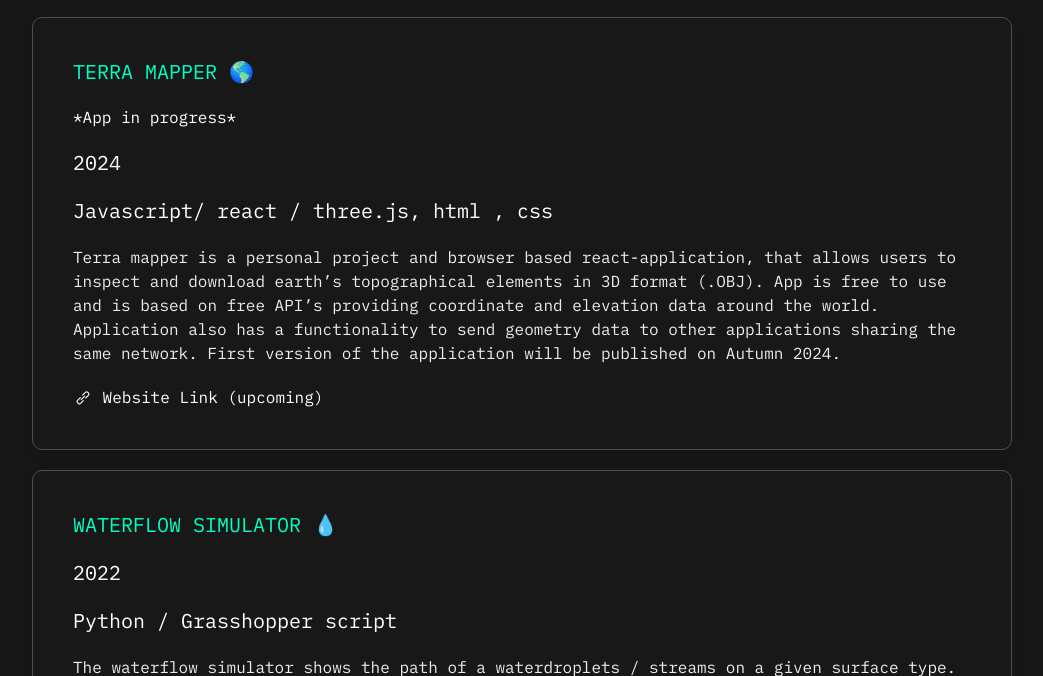
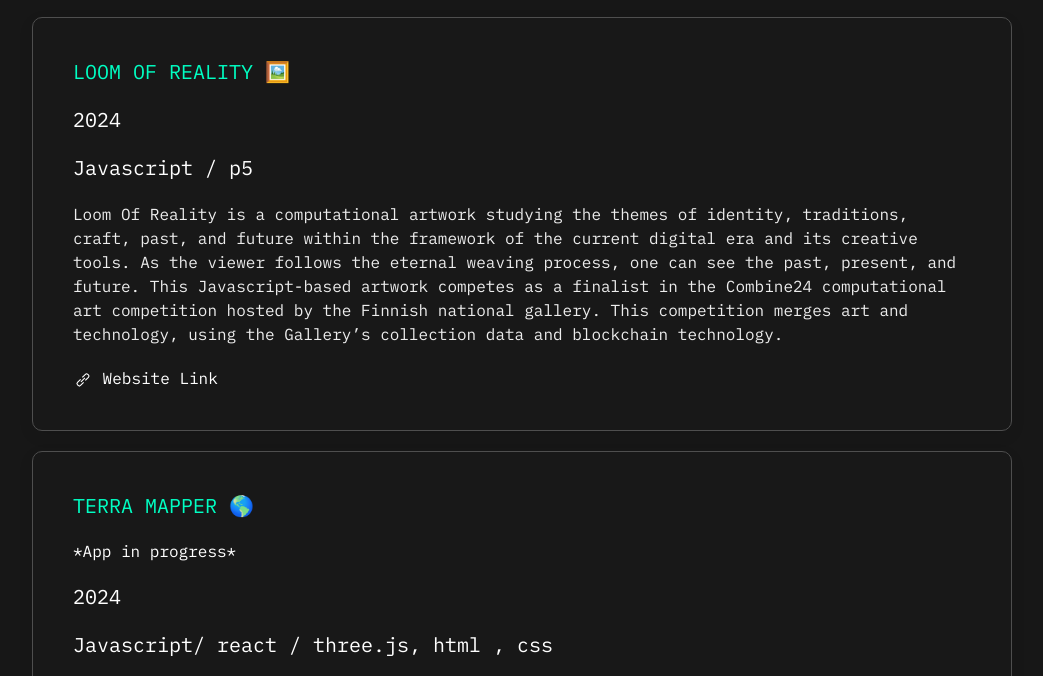
Before and after one commit to IlmoK95/IlmoK95.github.io, a plain HTML site: page index.html in a window 1280 px wide. Shown: the part 590-1266 px from the top of the page, without its empty margins (118-1161 px from the left). Drawn offline with Linux system fonts and the light colour scheme.

Commit message:
Update index.html

```diff
--- a/index.html
+++ b/index.html
@@ -85,7 +85,7 @@
 
 <div class="uk-margin-xlarge-left uk-margin-xlarge-right">
     <!-- Change all of this to ur projects -->
-<!--     <div class="uk-margin uk-card uk-card-secondary uk-card-body ">
+ <div class="uk-margin uk-card uk-card-secondary uk-card-body ">
         <h4 id="header"> LOOM OF REALITY 🖼️</h4>
         <h4> 2024</h4>
         <h4> Javascript / p5</h4>
@@ -93,7 +93,7 @@
         <a class="uk-button-text uk-text-decoration-none" href="https://highlight.xyz/mint/66ad391ba36b8c58e7caec3c" target="_blank">
             <span uk-icon="icon: link">
             </span> Website Link </a>
-        </div> -->
+        </div>
     <div class="uk-margin uk-card uk-card-secondary uk-card-body">
         <h4 id="header">TERRA MAPPER 🌎</h4>
         <h5>*App in progress*</h5>
```
